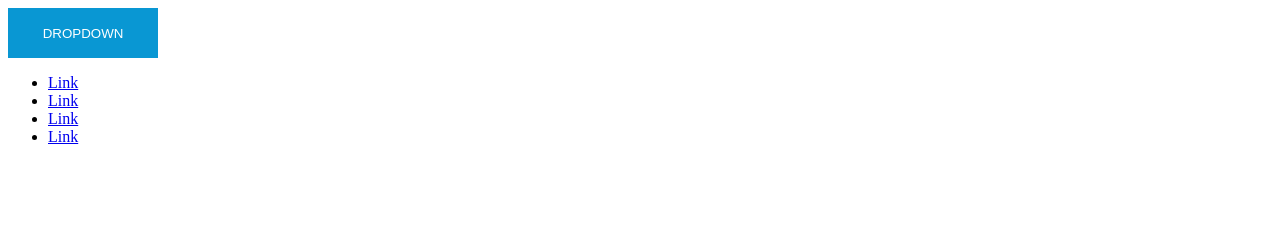
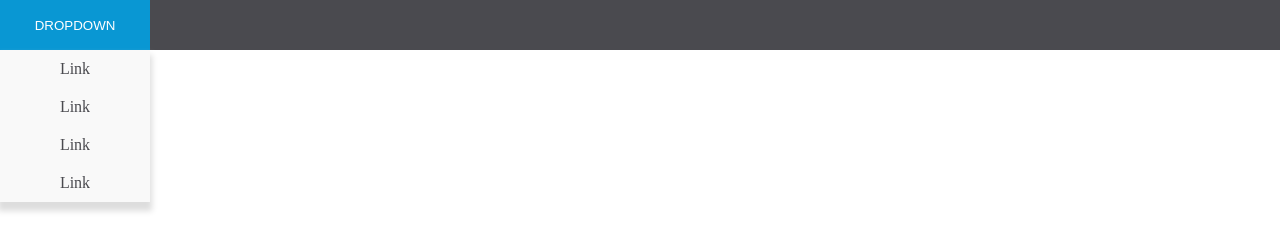
Before and after one commit to ceciliabinck/Dropdown-nav-bar, a plain HTML site: page index.html in a window 1280 px wide. Drawn offline with Linux system fonts and the light colour scheme.

Commit message:
Styling The Menu Items

```diff
--- a/index.html
+++ b/index.html
@@ -8,7 +8,8 @@
     <title>Document</title>
 </head>
 <body>
-    <nav class="navDefault"></nav>
+    <nav class="navDefault">
+        <div class="dropdown">
             <button>Dropdown</button>
         <ul class="dropdownMenu">
             <li class="dropdownItem"><a href="#" class="dropdownLink">Link</a></li>
@@ -16,5 +17,8 @@
             <li class="dropdownItem"><a href="#" class="dropdownLink">Link</a></li>
             <li class="dropdownItem"><a href="#" class="dropdownLink">Link</a></li>
         </ul>
+        </div>
+    </nav>
+
 </body>
 </html>
--- a/main.css
+++ b/main.css
@@ -1,4 +1,4 @@
-.navDefault{
+.navDefault {
     position: fixed;
     top: 0;
     left: 0;
@@ -16,3 +16,37 @@ button{
     text-transform: uppercase;
     cursor: pointer;
 }
+
+.dropdownMenu {
+    list-style: none;
+    margin:0;
+    padding: 0;
+
+    position: absolute;
+    left:0;
+    right:0;
+    top:50px;
+    width: 150px;
+    text-align: center;
+    box-shadow: 0px 7px 6px 2px rgba(221,221,221,1);
+}
+
+.dropdownLink {
+    text-decoration: none;
+
+    display: block;
+    background-color: #f9f9f9;
+    color: #4a4a4f;
+    padding: 10px 5px;
+    transition: background-color .5s ease-in-out,color .5s ease-in-out;
+}
+
+.dropdownLink:hover {
+    color:#fff;
+    background-color: #a0a0a3;
+}
+
+.dropdown {
+    width: 150px;
+    position: relative;
+}
```
Lines whose indentation alone changed are shown as unchanged.
